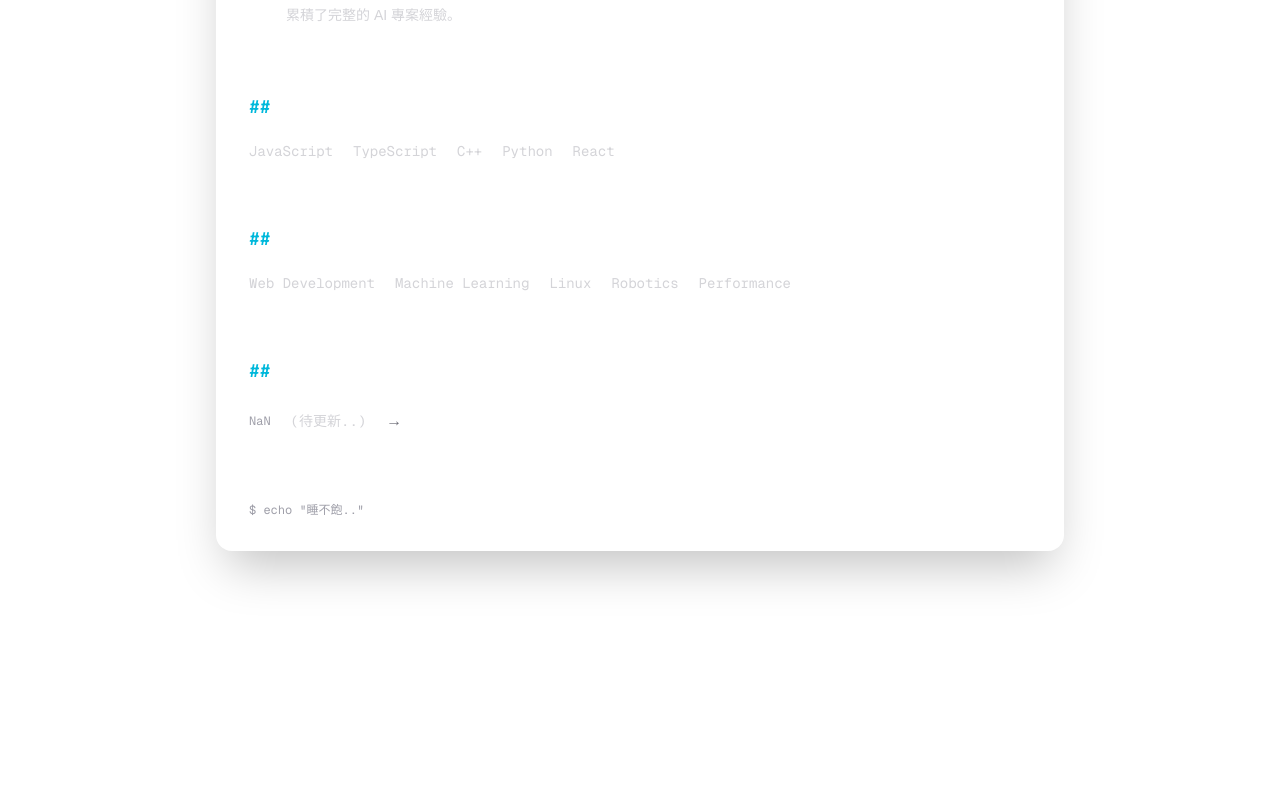
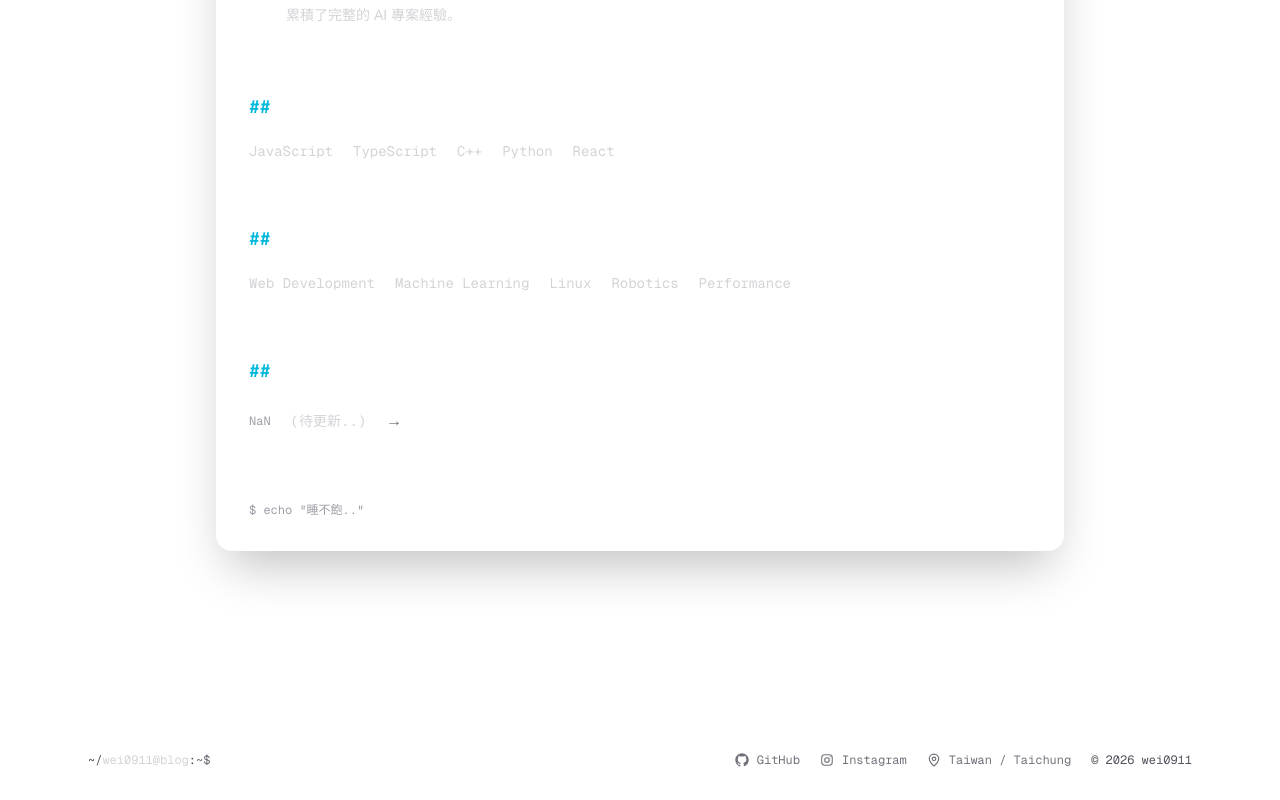
Before and after one commit to Starmoon0911/Starmoon0911.github.io, a Next.js app: page / in a window 1280 px wide. Shown: the part 1740-2540 px from the top of the page. Before the commit the page ends 2387 px from the top, so only its background shows below. Built offline with nearby package versions, Linux system fonts and the light colour scheme.

Commit message:
add Footer

```diff
--- a/package.json
+++ b/package.json
@@ -10,6 +10,7 @@
   },
   "dependencies": {
     "@arayui/rainy-day": "git+https://github.com/Starmoon0911/AnyRainyDay.git#fix/video-background",
+    "blog": ".",
     "clsx": "^2.1.1",
     "lenis": "^1.3.26",
     "lucide-react": "^1.31.0",
--- /dev/null
+++ b/src/app/components/layout/footer.tsx
@@ -0,0 +1,69 @@
+import { MapPin } from "lucide-react";
+
+export default function Footer() {
+  return (
+    <footer className="mx-auto w-full max-w-6xl px-6 pt-20 pb-8">
+      <div className="border-t border-white/10 pt-6">
+        <div className="flex flex-col gap-6 sm:flex-row sm:items-center sm:justify-between">
+
+          <div className="font-mono text-xs text-zinc-500">
+            <span className="text-zinc-600">~/</span>
+            <span className="text-zinc-300">wei0911@blog</span>
+            <span className="text-zinc-700">:</span>
+            <span>~$</span>
+          </div>
+
+          <div className="flex flex-wrap items-center gap-x-5 gap-y-3 font-mono text-xs text-zinc-500">
+            <a
+              href="https://github.com/Starmoon0911"
+              target="_blank"
+              rel="noopener noreferrer"
+              className="flex items-center gap-2 transition-colors hover:text-white"
+            >
+              <svg
+                viewBox="0 0 24 24"
+                className="h-3.5 w-3.5 fill-current"
+                aria-hidden="true"
+              >
+                <path d="M12 .5C5.65.5.5 5.65.5 12c0 5.09 3.3 9.41 7.88 10.94.58.11.79-.25.79-.56v-2.17c-3.2.69-3.88-1.54-3.88-1.54-.53-1.33-1.28-1.68-1.28-1.68-1.05-.72.08-.71.08-.71 1.16.08 1.77 1.19 1.77 1.19 1.03 1.77 2.69 1.26 3.35.96.1-.75.4-1.26.73-1.55-2.55-.29-5.23-1.28-5.23-5.7 0-1.26.45-2.29 1.19-3.1-.12-.29-.52-1.47.11-3.06 0 0 .97-.31 3.18 1.18a11.1 11.1 0 0 1 5.79 0c2.21-1.5 3.18-1.18 3.18-1.18.63 1.59.23 2.77.11 3.06.74.81 1.19 1.84 1.19 3.1 0 4.43-2.69 5.41-5.25 5.69.41.35.78 1.04.78 2.1v3.11c0 .31.21.67.8.56A11.51 11.51 0 0 0 23.5 12C23.5 5.65 18.35.5 12 .5Z" />
+              </svg>
+              GitHub
+            </a>
+
+            <a
+              href="https://instagram.com/wei._.0911_"
+              target="_blank"
+              rel="noopener noreferrer"
+              className="flex items-center gap-2 transition-colors hover:text-white"
+            >
+              <svg
+                viewBox="0 0 24 24"
+                className="h-3.5 w-3.5 fill-none stroke-current"
+                strokeWidth="1.8"
+                aria-hidden="true"
+              >
+                <rect x="3" y="3" width="18" height="18" rx="5" />
+                <circle cx="12" cy="12" r="4" />
+                <circle
+                  cx="17.5"
+                  cy="6.5"
+                  r="1"
+                  fill="currentColor"
+                  stroke="none"
+                />
+              </svg>
+              Instagram
+            </a>
+
+            <span className="flex items-center gap-2">
+              <MapPin size={14} />
+              Taiwan / Taichung
+            </span>
+
+            <span className="text-zinc-600">© 2026 wei0911</span>
+          </div>
+        </div>
+      </div>
+    </footer>
+  );
+}
--- a/src/app/layout.tsx
+++ b/src/app/layout.tsx
@@ -4,6 +4,7 @@ import "./globals.css";
 import Header from "./components/layout/header";
 import Background from "./components/Background";
 import SmoothScroll from "./components/SmoothScroll";
+import Footer from "./components/layout/footer";
 const geistSans = Geist({
   variable: "--font-geist-sans",
   subsets: ["latin"],
@@ -32,6 +33,7 @@ export default function RootLayout({ children }: LayoutProps<"/">) {
           <Background />
           <Header />
           {children}
+          <Footer />
         </SmoothScroll>
       </body>
     </html>
```
Also changed, not shown: 1 other file (tests, documents, lock files or other folders).
